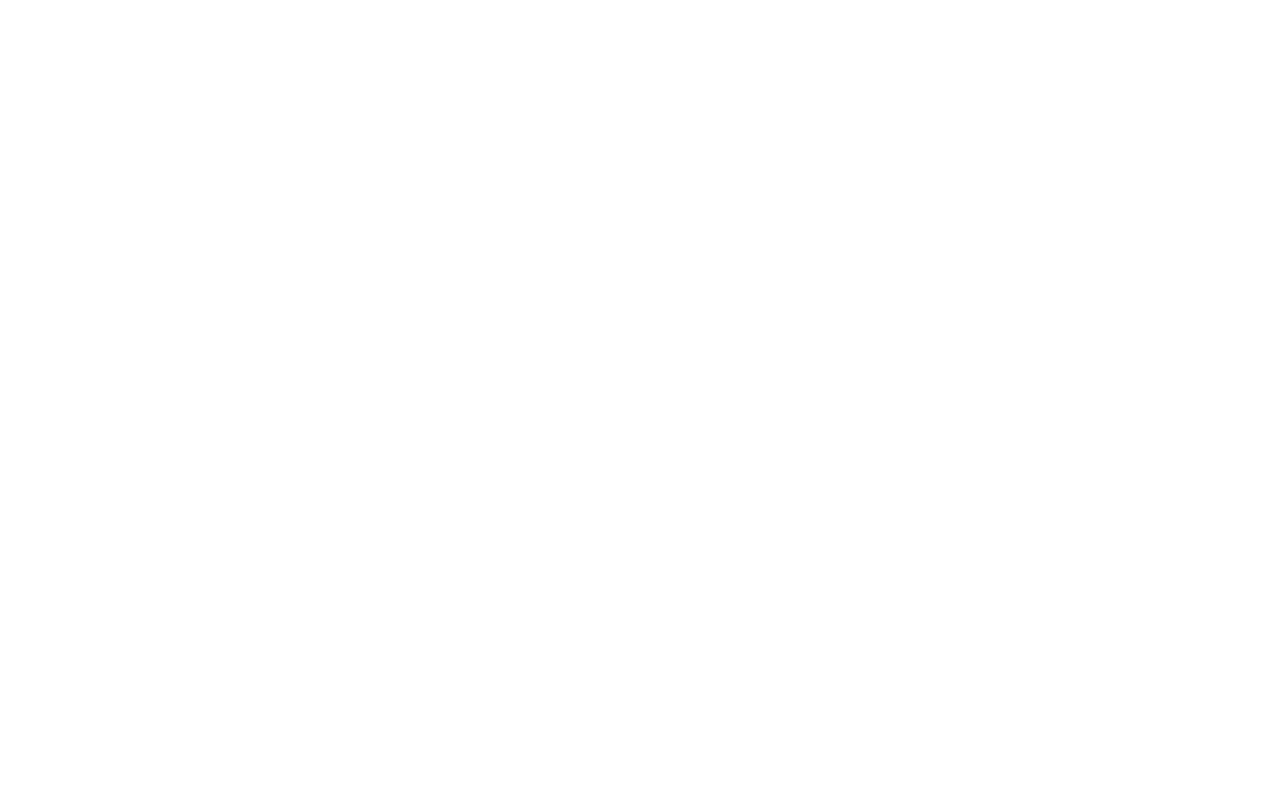
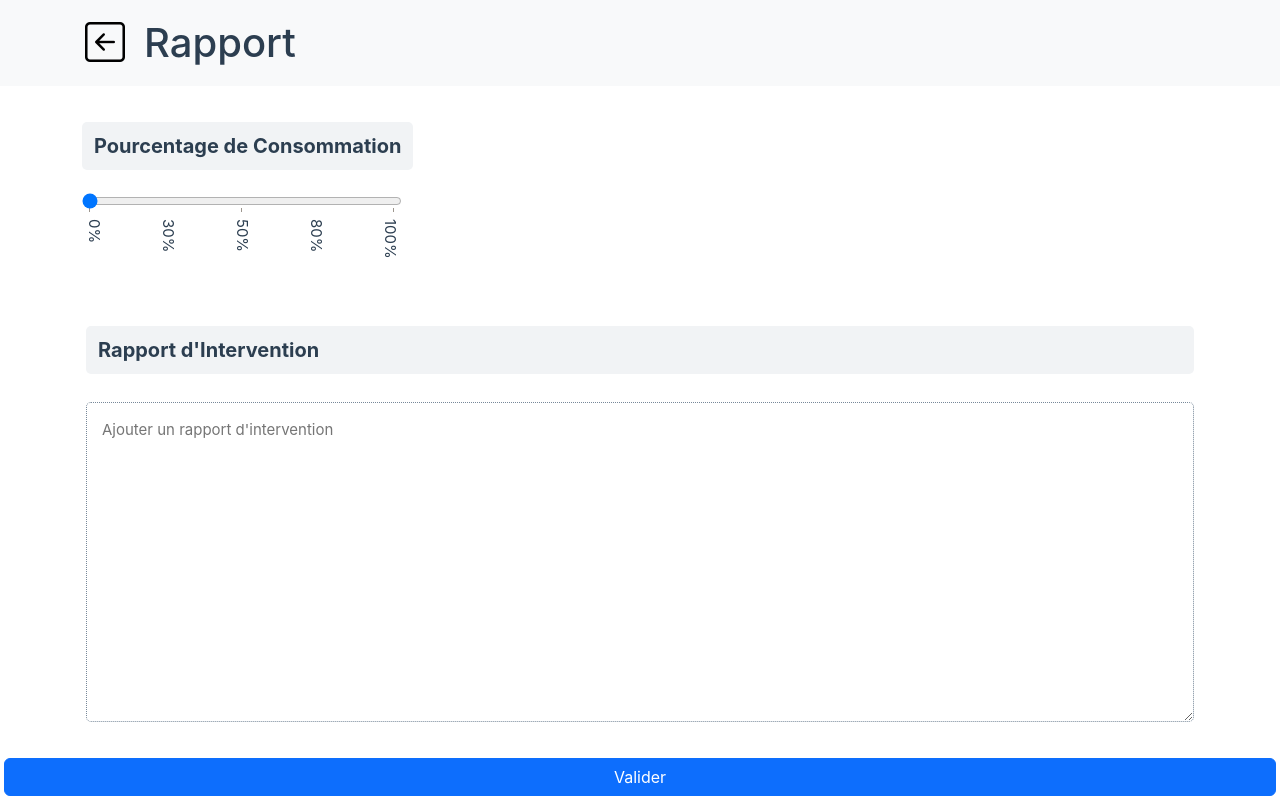
Before and after one commit to 24eme/OpenCarto, a Vue app: page /1/point/rapport in a window 1280 px wide. Before the commit this address had no page. Built offline with nearby package versions, Linux system fonts and the light colour scheme.

Commit message:
Feat: ajouter la page de rapport (contrôle de la consommation + texte rapport)

```diff
--- a/src/router/index.js
+++ b/src/router/index.js
@@ -5,6 +5,7 @@
 import PrisePhotoView from "@/views/PrisePhotoView.vue";
 import AddCoordonneesPoint from "@/views/AddCoordonneesPointView.vue";
 import TableInfoPoint from "@/components/TableInfoPoint.vue";
+import RapportView from '@/views/RapportView.vue';
 
 const router = createRouter({
   history: createWebHistory(import.meta.env.BASE_URL),
@@ -37,6 +38,11 @@
       component: PrisePhotoView,
     },
     {
+      path: "/:etage/point/rapport",
+      name: 'rapport',
+      component: RapportView,
+    },
+    {
       path: "/:etage/point/addCoordonneesPoint",
       name: 'addCoordonneesPoint',
       component: AddCoordonneesPoint,
--- a/src/views/PrisePhotoView.vue
+++ b/src/views/PrisePhotoView.vue
@@ -112,17 +112,17 @@
                     </button>
                     <RouterLink
                         v-else
-                        :to="{ name: 'addCoordonneesPoint' }"
+                        :to="{ name: 'rapport' }"
                         class="btn btn-primary"
                     >
-                        Valider
+                        Continuer
                     </RouterLink>
                     <RouterLink
                         v-if="!pointData.photo"
-                        :to="{ name: 'addCoordonneesPoint' }"
+                        :to="{ name: 'rapport' }"
                         class="btn btn-light"
                     >
-                        Valider sans photo
+                        Continuer sans photo
                     </RouterLink>
                 </div>
             </div>
--- /dev/null
+++ b/src/views/RapportView.vue
@@ -0,0 +1,111 @@
+<script setup>
+import { ref } from "vue";
+import { pointData } from "@/store/pointData.js";
+</script>
+
+
+
+<template>
+  <div class="vstack fullscreen rapport">
+      <nav class="navbar bg-body-tertiary">
+          <div class="container justify-content-start">
+              <div class="col-auto d-flex me-3">
+
+                <RouterLink :to="{ name: 'prisePhoto' }">
+                    <i
+                        class="bi bi-arrow-left-square fs-1 align-self-center"
+                        style="color: black"
+                    ></i
+                ></RouterLink>
+              </div>
+              <div class="col-auto flex-grow-1">
+                  <h1 class="m-0">Rapport</h1>
+              </div>
+          </div>
+      </nav>
+
+      <div class="container vstack rapport">
+        <div class="my-2 custom-slider">
+          <label for="rangeConso" class="h5 form-label fw-bold">Pourcentage de  Consommation</label>
+          <div class="range">
+            <input type="range" id="rangeConso" min="0" max="100" value="0" list="range-values" step="25" class="" />
+          </div>
+
+          <datalist id="range-values">
+            <option value="0" label="0%"></option>
+            <option value="30" label="30%"></option>
+            <option value="50" label="50%"></option>
+            <option value="80" label="80%"></option>
+            <option value="100" label="100%"></option>
+          </datalist>
+        </div>
+        <div class="vstack gap-2 m-1 rapport-text-area">
+          <label for="textRapport" class="h5 form-label fw-bold">Rapport d'Intervention</label>
+          <textarea
+            id="rapportIntervention"
+            placeholder="Ajouter un rapport d'intervention"
+          ></textarea>
+        </div>
+      </div>
+
+      <div class="m-1 row">
+        <RouterLink
+            :to="{ name: 'addCoordonneesPoint' }"
+            class="btn btn-primary"
+        >
+            Valider
+        </RouterLink>
+      </div>
+  </div>
+</template>
+
+
+<style scoped>
+datalist {
+  display: flex;
+  flex-direction: column;
+  justify-content: space-between;
+  writing-mode: vertical-lr;
+  width: 20rem;
+}
+
+option {
+  padding: 0;
+}
+
+input[type="range"] {
+  width: 20rem;
+  margin: 0;
+}
+
+#rapportIntervention {
+  height: 20rem;
+}
+
+.h5 {
+  margin-bottom: 20px;
+  background-color: #f1f3f5;
+  padding: 12px;
+  border-radius: 5px;
+}
+html, body, #app  {
+  height: 100%;
+}
+
+.container.rapport {
+  justify-content: space-around;
+}
+
+.rapport-text-area {
+  flex: unset;
+}
+
+.rapport-text-area > textarea {
+  border: 1.5px lightslategray dotted;
+  padding: 15px;;
+  border-radius: 5px;;
+}
+
+
+
+</style>
```
